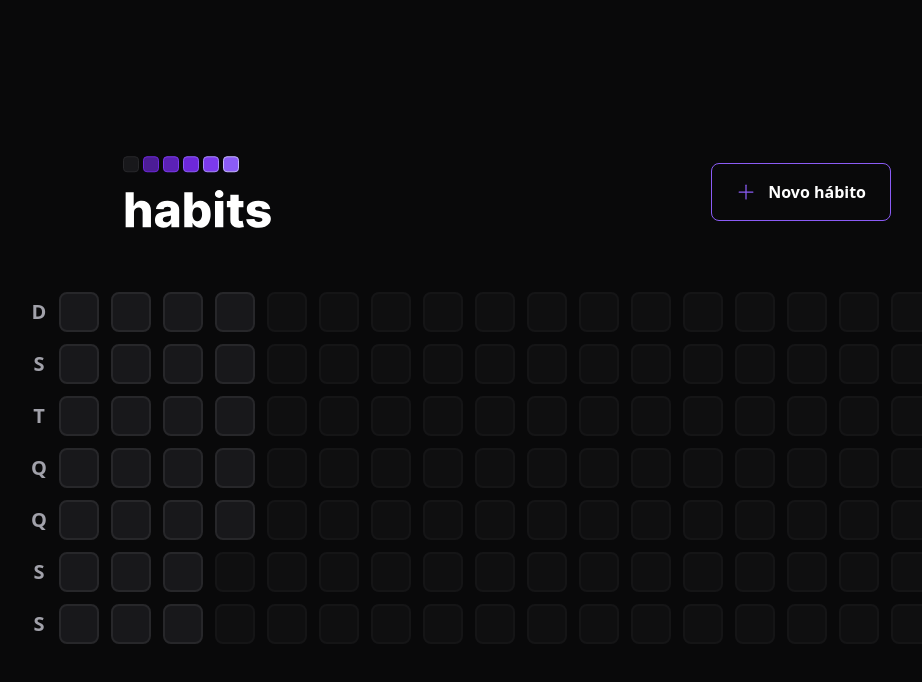
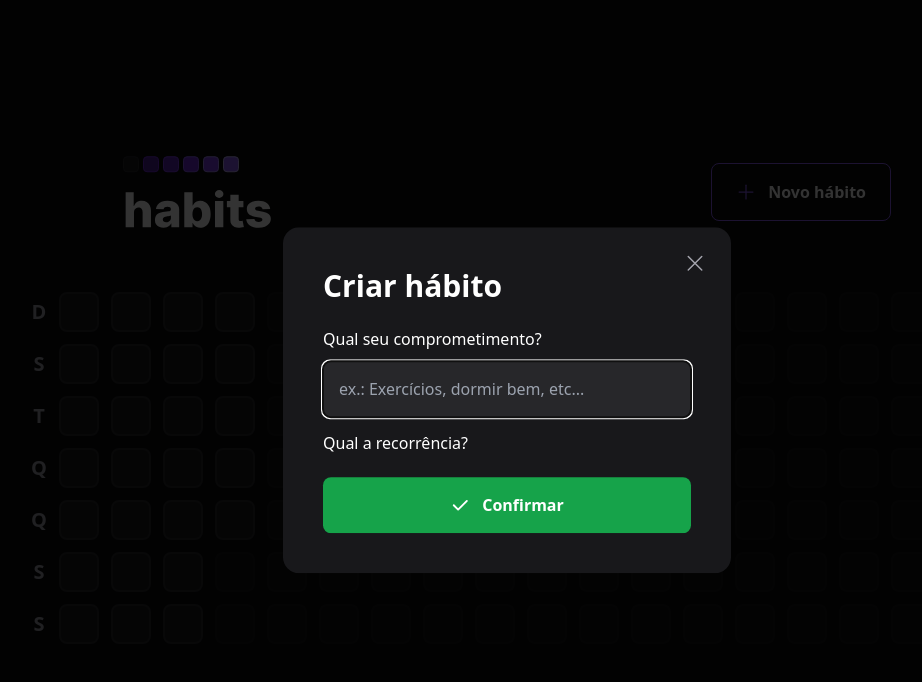
Before and after one commit to Leomendferre/NLW-Steup-Ignite, a React (Vite) app in the folder web/: page / in a window 1280 px wide. Both pictures are taken after a click on the button "Novo hábito". Shown: the top 682 px of the page, without its empty margins (133-1055 px from the left). Built offline with nearby package versions, Linux system fonts and the light colour scheme.

Commit message:
Aula-03-Inicando o modal de criação de hábito

```diff
--- a/web/package.json
+++ b/web/package.json
@@ -9,6 +9,7 @@
     "preview": "vite preview"
   },
   "dependencies": {
+    "@radix-ui/react-dialog": "^1.0.2",
     "dayjs": "^1.11.7",
     "phosphor-react": "^1.4.1",
     "react": "^18.2.0",
--- a/web/src/components/Header.tsx
+++ b/web/src/components/Header.tsx
@@ -1,19 +1,40 @@
-import { Plus } from 'phosphor-react'
+import { Plus, X } from 'phosphor-react'
+import * as Dialog from '@radix-ui/react-dialog';
 
 import logoImage from '../assets/logo.svg'
+import { NewHabitsForm } from './NewHabitsForm';
 
 export function Header() {
   return(
   <div className="w-full max-w-3xl mx-auto flex items-center justify-between">
     <img src={logoImage} alt="Habits" />
 
-    <button
-      type="button"
-      className="border border-violet-500 font-semibold rounded-lg px-6 py-4 flex items-center gap-3 hover:border-violet-300"
-      >
-      <Plus size={20} className="text-violet-500" />
-      Novo hábito
-    </button>
+    <Dialog.Root>
+      <Dialog.Trigger
+        type="button"
+        className="border border-violet-500 font-semibold rounded-lg px-6 py-4 flex items-center gap-3 hover:border-violet-300"
+        >
+        <Plus size={20} className="text-violet-500" />
+        Novo hábito
+      </Dialog.Trigger>
+
+      <Dialog.Portal>
+        <Dialog.Overlay className="w-screen h-screen bg-black/80 fixed inset-0" />
+
+        <Dialog.Content className="absolute p-10 bg-zinc-900 rounded-2xl w-full max-w-md top-1/2 left-1/2 -translate-x-1/2 -translate-y-1/2 ">
+          <Dialog.Close className="absolute right-6 top-6 text-zinc-400 hover: text-zinc-200">
+            <X size={24} arial-label="Fechar" />
+          </Dialog.Close>
+
+          <Dialog.Title className="text-3xl leading-tight font-extrabold">
+            Criar hábito
+          </Dialog.Title>
+
+          <NewHabitsForm/>
+
+        </Dialog.Content>
+      </Dialog.Portal>
+    </Dialog.Root>
   </div>
   )
 }
--- /dev/null
+++ b/web/src/components/NewHabitsForm.tsx
@@ -0,0 +1,28 @@
+import { Check } from "phosphor-react";
+
+export function NewHabitsForm() {
+  return(
+    <form className="w-full flex flex-col mt-6">
+      <label htmlFor="title" className="font-semiboold leading-tight">
+        Qual seu comprometimento?
+      </label>
+
+      <input
+      type="text"
+      id="title"
+      placeholder="ex.: Exercícios, dormir bem, etc..."
+      className="p-4 rounded-lg mt-3 bg-zinc-800 text-white placeholder; text-zinc-400"
+      autoFocus
+      />
+
+      <label htmlFor="" className="font-semiboold leading-tight mt-4">
+        Qual a recorrência?
+      </label>
+
+      <button type="submit" className="mt-6 rounded-lg p-4 flex items-center justify-center gap-3 font-semibold bg-green-600 hover:bg-green-500">
+        <Check size={20} weight="bold" />
+        Confirmar
+      </button>
+    </form>
+  )
+}
```
Also changed, not shown: 1 other file (tests, documents, lock files or other folders).
